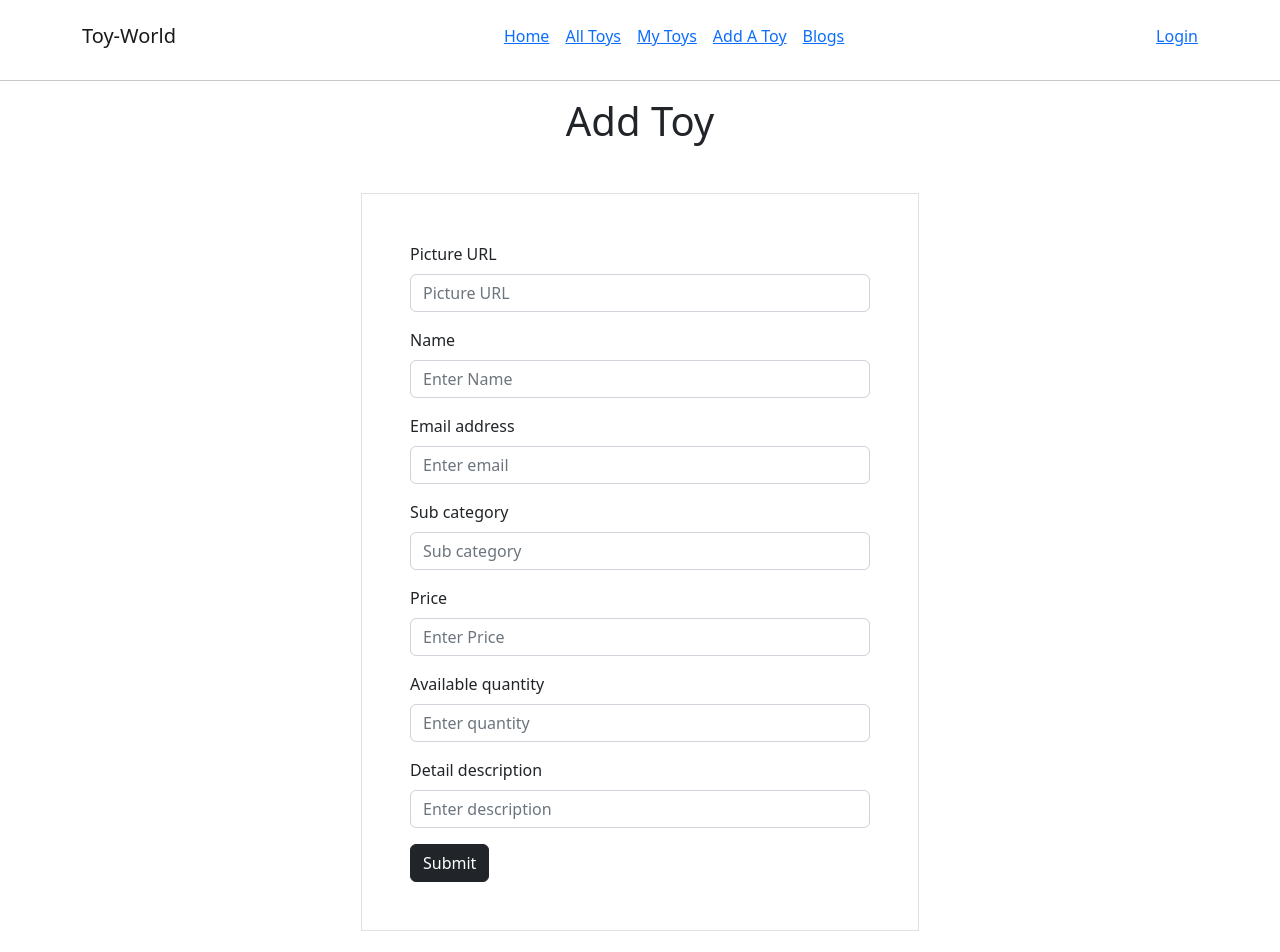
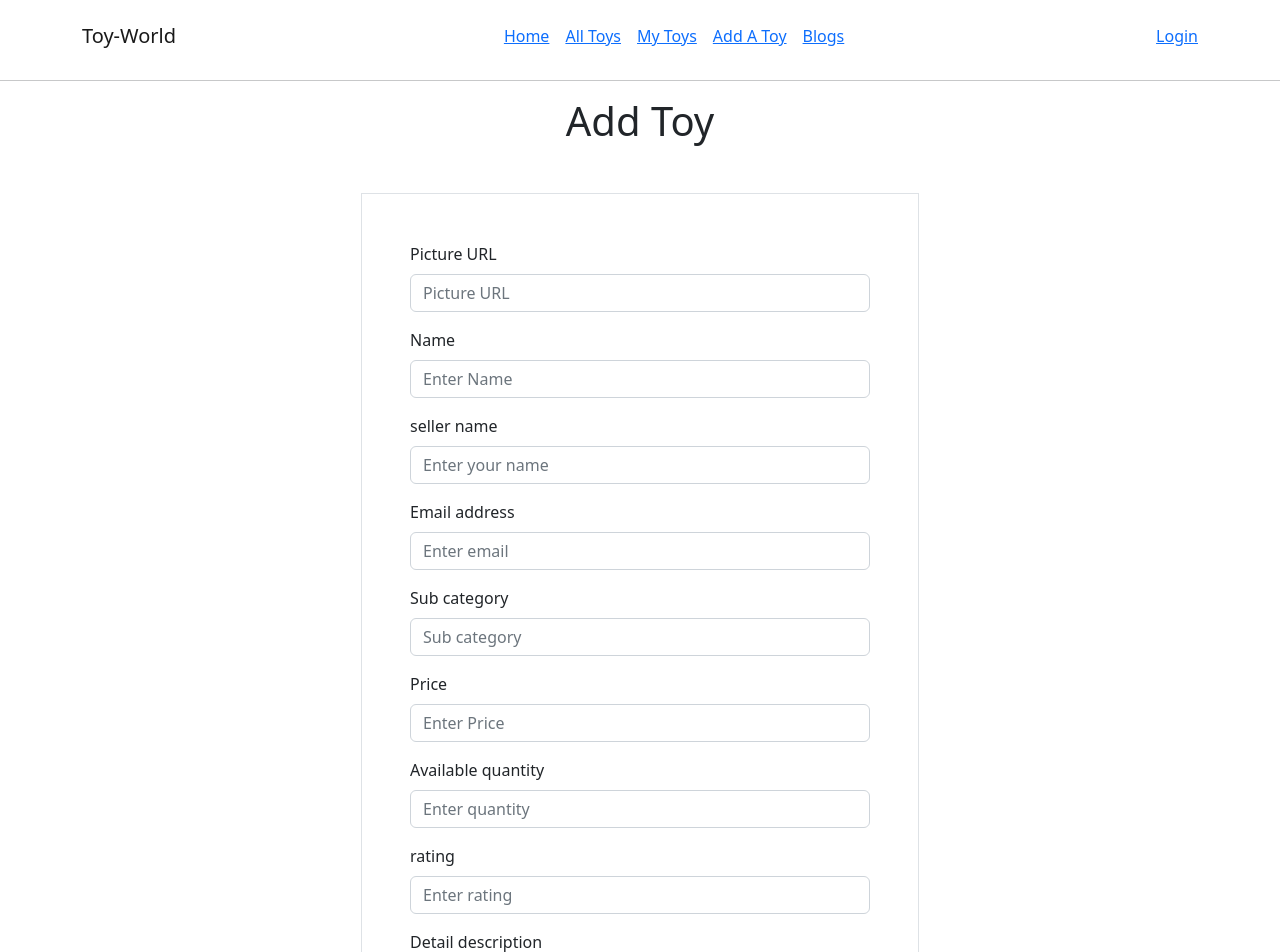
Before and after one commit to a-ashik/toy-marketplace, a React (Vite) app: page /addtoy in a window 1280 px wide. Shown: the top 952 px of the page. Built offline with nearby package versions, Linux system fonts and the light colour scheme; no server answers.

Commit message:
add toy added

```diff
--- a/src/pages/AddToy/AddToy.jsx
+++ b/src/pages/AddToy/AddToy.jsx
@@ -10,12 +10,41 @@ const AddToy = () => {
     const handleAddToy = (e) =>{
         e.preventDefault();
         const form = e.target
-        const name = form.name.value;
-        const photo = form.photo.value;
-        const subCategory = form.subCategory.value;
-        const price = form.price.value;
-        const quantity = form.quantity.value;
-        const description = form.description.value;
+        const name = form.name.value
+        const email = form.email.value
+        const sellername = form.sellername.value
+        const photo = form.photo.value
+        const subcategory = form.subcategory.value
+        const price = form.price.value
+        const quantity = form.quantity.value
+        const rating = form.rating.value
+        const description = form.description.value
+
+        const newdata = {
+            name,
+            sellerEmail: email,
+            sellerName: sellername,
+            image: photo,
+            subcategory,
+            price,
+            quantity,
+            Rating: rating,
+            description
+        }
+        console.log(newdata);
+
+
+        fetch('http://localhost:5000/cardata',{
+            method: 'POST',
+            headers: {
+                'Content-Type': 'application/json'
+            },
+            body: JSON.stringify(newdata)
+        })
+        .then(res => res.json())
+        .then(data => {
+            console.log(data);
+        })
 
     }
 
@@ -32,25 +61,34 @@ const AddToy = () => {
                     <Form.Label>Name</Form.Label>
                     <Form.Control name="name" defaultValue={user?.displayName} type="text" placeholder="Enter Name" />
                 </Form.Group>
+                <Form.Group className="mb-3" controlId="formBasicsellername">
+                    <Form.Label>seller name </Form.Label>
+                    <Form.Control name="sellername" defaultValue={user?.displayName} type="text" placeholder="Enter your name" />
+                </Form.Group>
                 <Form.Group className="mb-3" controlId="formBasicEmail">
                     <Form.Label>Email address</Form.Label>
                     <Form.Control name="email" defaultValue={user?.email} type="text" placeholder="Enter email" />
                 </Form.Group>
                 <Form.Group className="mb-3" controlId="formBasicSubcategory ">
                     <Form.Label>Sub category </Form.Label>
-                    <Form.Control name="subCategory " type="text" placeholder="Sub category " />
+                    <Form.Control name="subcategory" type="text" placeholder="Sub category " />
                 </Form.Group>
                 <Form.Group className="mb-3" controlId="formBasicPrice ">
                     <Form.Label>Price </Form.Label>
-                    <Form.Control name="price " type="text" placeholder="Enter Price " />
+                    <Form.Control name="price" type="text" placeholder="Enter Price " />
                 </Form.Group>
                 <Form.Group className="mb-3" controlId="formBasicquantity">
                     <Form.Label>Available quantity </Form.Label>
-                    <Form.Control name="quantity " type="text" placeholder="Enter quantity" />
+                    <Form.Control name="quantity" type="text" placeholder="Enter quantity" />
                 </Form.Group>
+                <Form.Group className="mb-3" controlId="formBasicrating">
+                    <Form.Label>rating</Form.Label>
+                    <Form.Control name="rating" type="text" placeholder="Enter rating" />
+                </Form.Group>
+
                 <Form.Group className="mb-3" controlId="formBasicdescription">
                     <Form.Label>Detail description</Form.Label>
-                    <Form.Control name="description " type="text" placeholder="Enter description" />
+                    <Form.Control name="description" type="text" placeholder="Enter description" />
                 </Form.Group>
 
                 <Button variant="dark" type="submit">
--- a/src/pages/CarDetails/CarDetails.jsx
+++ b/src/pages/CarDetails/CarDetails.jsx
@@ -18,7 +18,7 @@ const CarDetails = () => {
                     <hr />
                     <h3>Name: {name}</h3>
                     <p>Seller Name: {sellerName}</p>
-                    <p>price: {price}</p>
+                    <p>price: {price} $</p>
                     <p>Rating: {Rating} star</p>
                     <p>price: {price}</p>
                     <p>Description: {description}</p>
--- a/src/pages/SingleData/SingleData.jsx
+++ b/src/pages/SingleData/SingleData.jsx
@@ -11,7 +11,7 @@ const SingleData = ({data}) => {
                 <img className="w-100 h-100" src={data.image} alt="" />
             </div>
                 <h3>Name: {data.name}</h3>
-                <p>Price: {data.price}</p>
+                <p>Price: {data.price} $</p>
                 <p>Rating: {data.Rating} star</p>
                 <button className='btn border'>
                     <Link to={`/${data._id}`}>View Details</Link>
```
